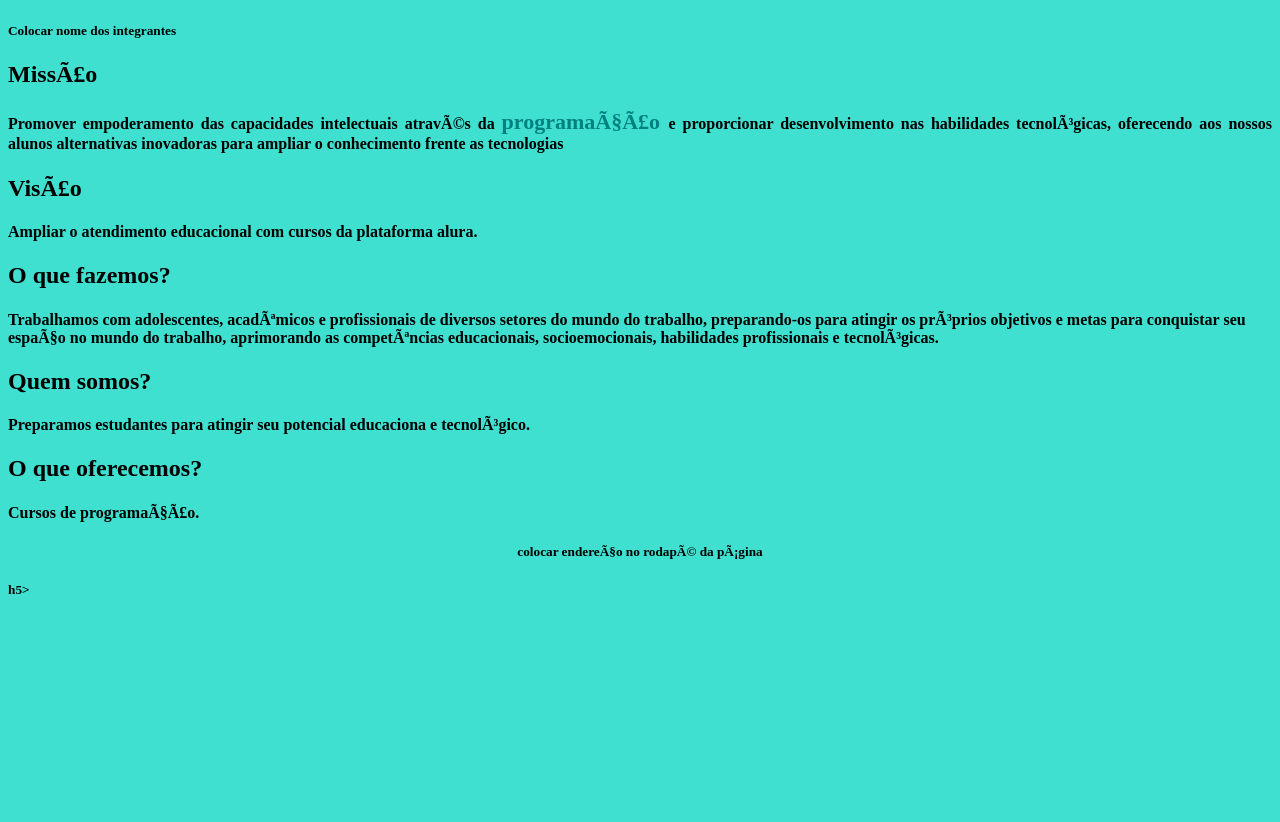
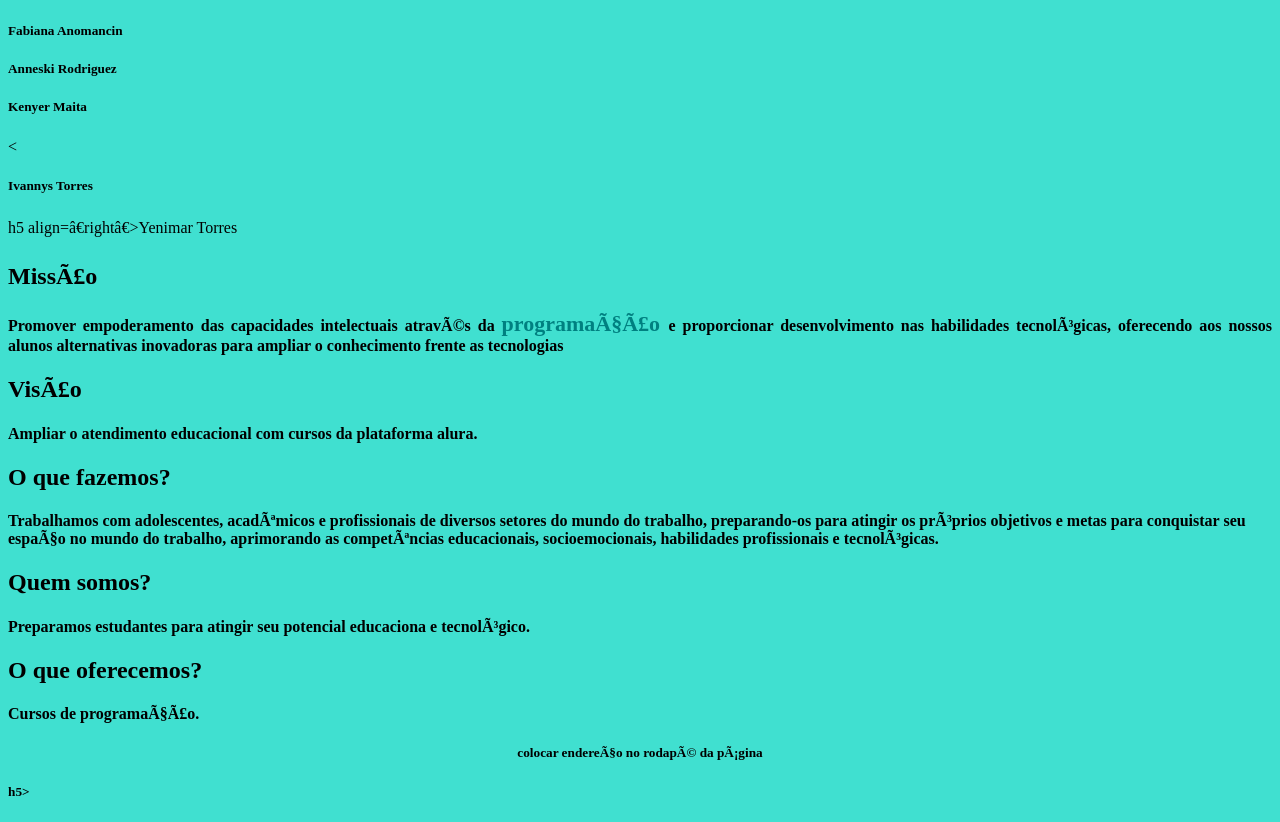
Before and after one commit to anneskirodriguez/projeto, a plain HTML site: page projeto.html in a window 1280 px wide. Shown: the part 123-945 px from the top of the page. Before the commit the page ends 800 px from the top, so only its background shows below. Drawn offline with Linux system fonts and the light colour scheme.

Commit message:
Update projeto.html

```diff
--- a/projeto.html
+++ b/projeto.html
@@ -13,7 +13,11 @@
 
 
  <body bgcolor="Turquoise">
-        <h5 align=”right”>Colocar nome dos integrantes</h5>
+        <h5 align=”right”>Fabiana Anomancin</h5>
+       <h5 align=”right”>Anneski Rodriguez</h5>
+      <h5 align=”right”>Kenyer Maita</h5>
+      <<h5 align=”right”>Ivannys Torres</h5>
+        h5 align=”right”>Yenimar Torres</h5>
 
        <h2 align=”left”> <b>Missão</h2><b>
        <h4 align="justify"> <p>Promover empoderamento das capacidades intelectuais através da <strong><b style=font-size:22px><font color="#008080"> programação </strong></font></b></font color>
```
